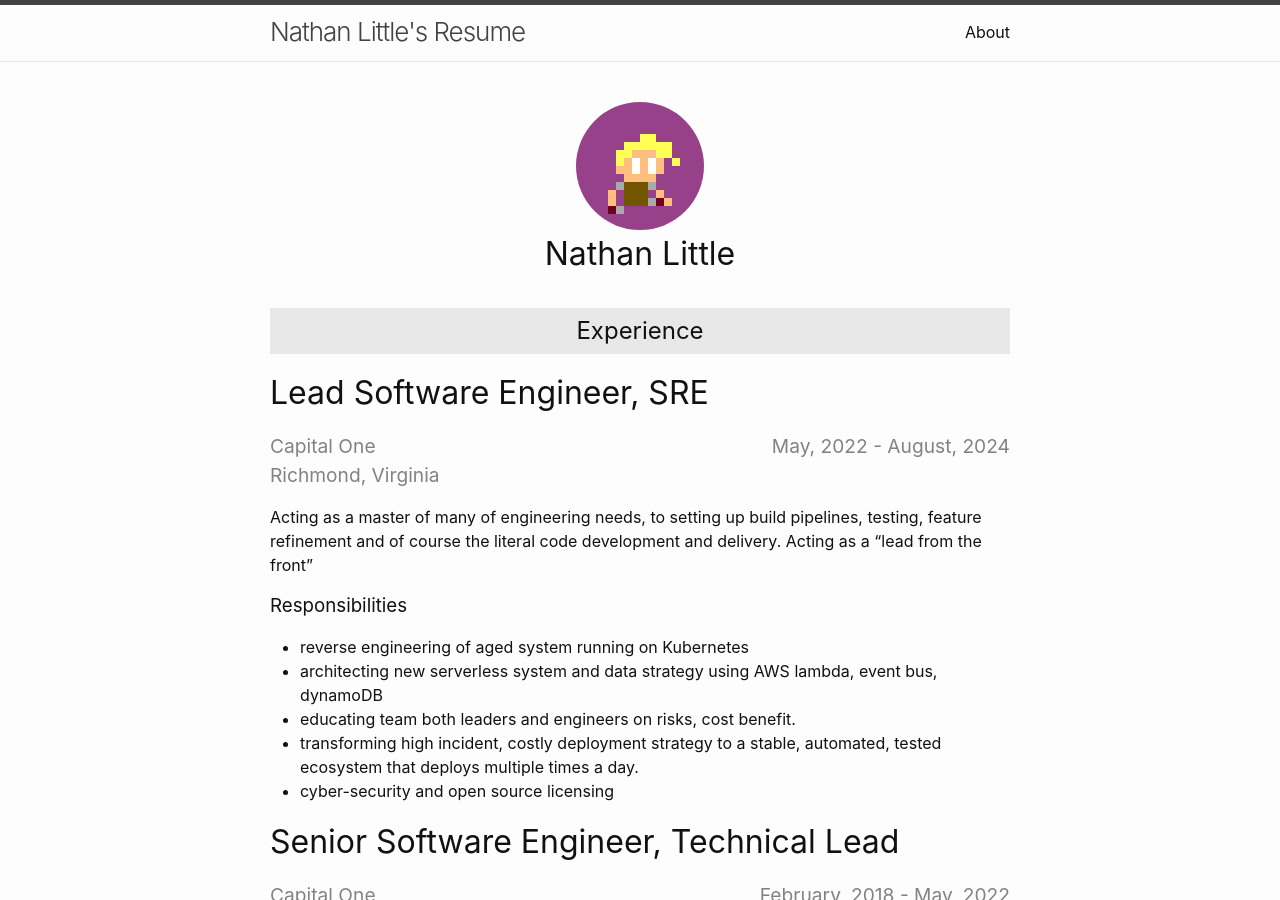
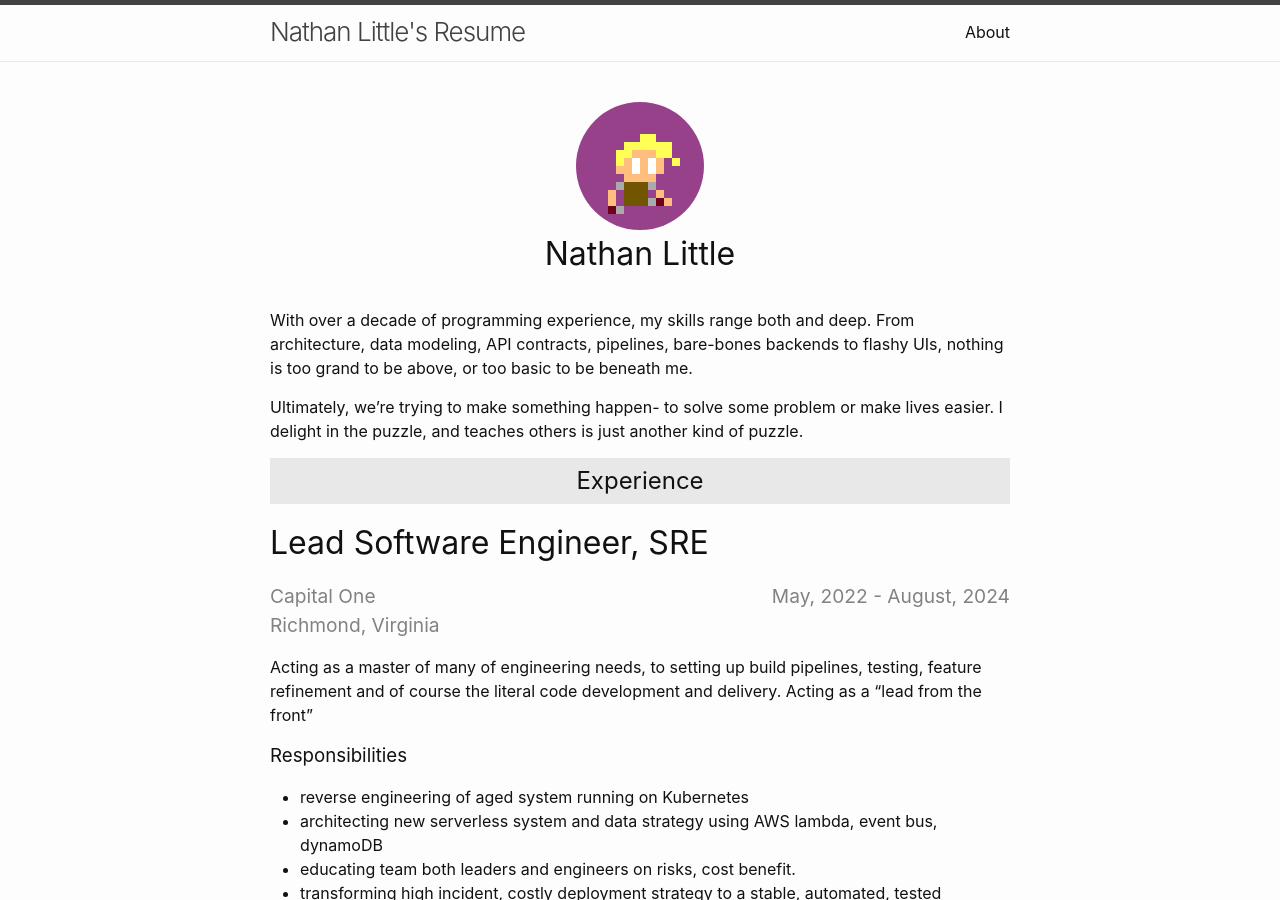
Before and after one commit to SekretOne/nathan-little-resume, a Jekyll site: the page built from index.markdown, in a window 1280 px wide and 900 px high. Built offline with Jekyll 4.4.1, drawn with Linux system fonts in a browser that asks for light colours; some of the changed text lies outside the part shown.

Commit message:
Add more skills, add intro.md

```diff
--- /dev/null
+++ b/_includes/markdown.html
@@ -0,0 +1,3 @@
+{%if include.selector%}<{{include.selector}} {%if include.classes%}class="{{include.classes}}"{%endif%} {%if include.id%}id="{{include.id}}{%endif%}">{%endif%}
+{% capture markdown %}{% include {{include.path}} %}{% endcapture %}{{ markdown | markdownify }}
+{%if include.selector%}</{{include.selector}}>{%endif%}
--- /dev/null
+++ b/_includes/md/intro.md
@@ -0,0 +1,5 @@
+With over a decade of programming experience, my skills range both and deep. From architecture, data modeling, API contracts,
+pipelines, bare-bones backends to flashy UIs, nothing is too grand to be above, or too basic to be beneath me.
+
+Ultimately, we're trying to make something happen- to solve some problem or make lives easier. I delight in the puzzle,
+and teaches others is just another kind of puzzle.
--- a/_layouts/home.html
+++ b/_layouts/home.html
@@ -16,6 +16,8 @@ layout: default
   </section>
 
   {{ content }}
+
+  {% include markdown.html path="md/intro.md" %}
 
   {%- if site.data.experience.size > 0 -%}
   <section class="resume-section">
```
Also changed, not shown: _data/skills.yaml (+5 -14 lines), README.md, assets/icons/vault-svgrepo-com.svg (added).
